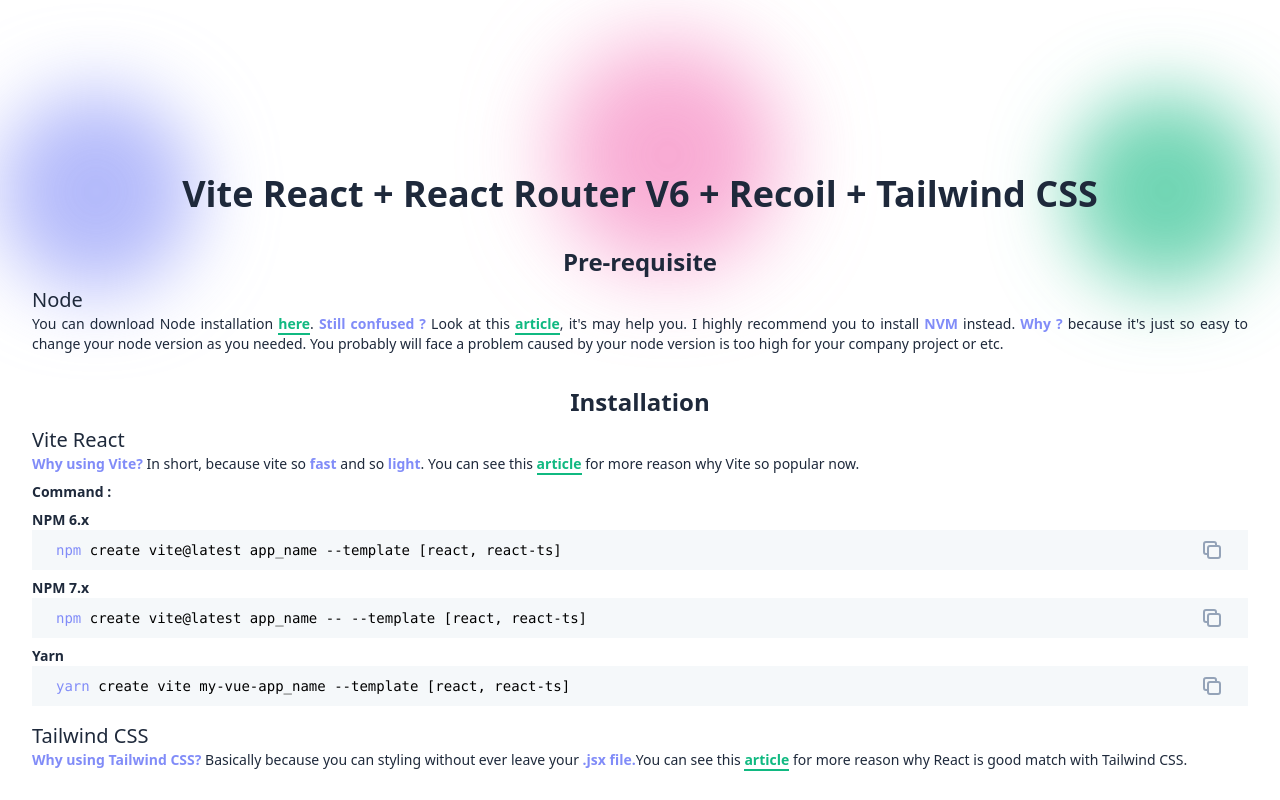
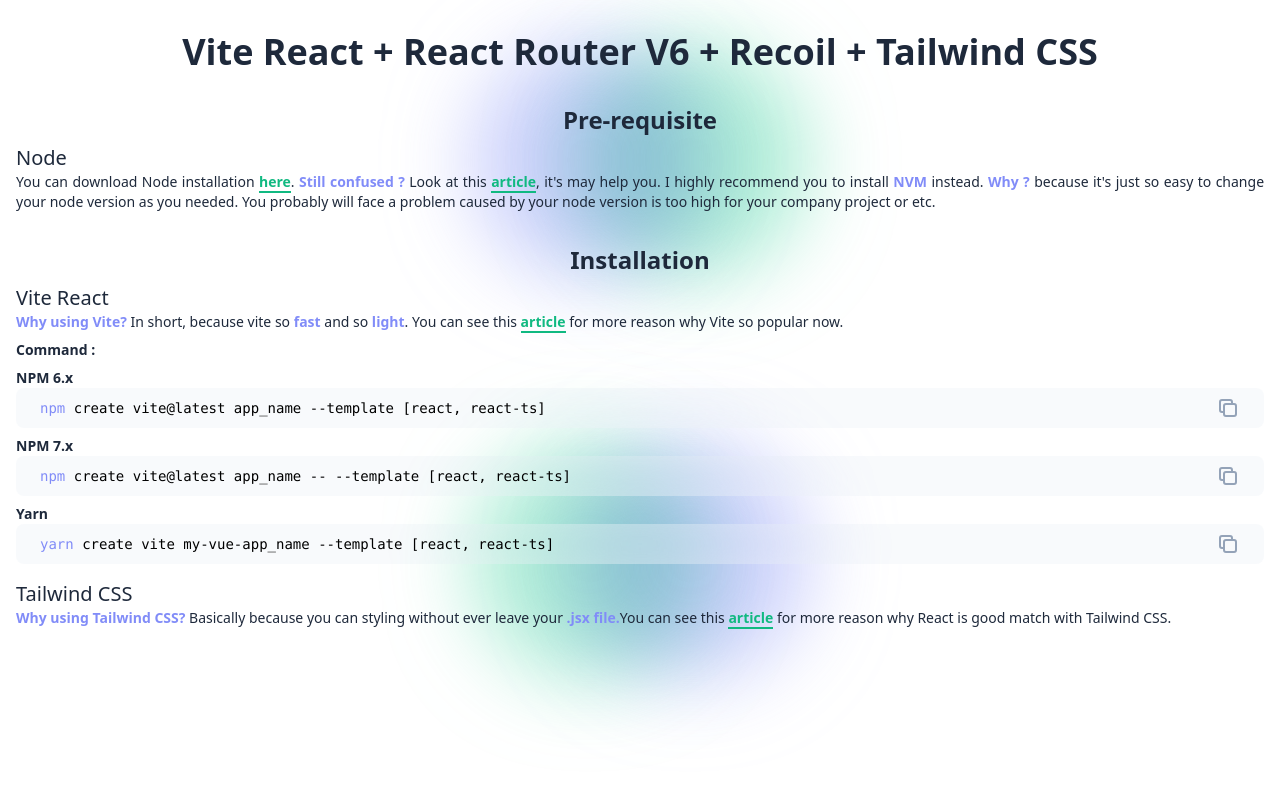
Before and after one commit to fueremi/Vite_React-2022-How_To, a React (Vite) app: page / in a window 1280 px wide. Built offline with nearby package versions, Linux system fonts and the light colour scheme.

Commit message:
fix(style): fixing style

```diff
--- a/src/pages/Index.jsx
+++ b/src/pages/Index.jsx
@@ -1,12 +1,11 @@
 const Index = () => {
   return (
-    <div className="w-screen h-screen overflow-y-auto">
-      <div className="flex justify-center items-center h-full relative max-h-lg">
-        <div className="w-52 h-52 bg-indigo-400 rounded-full absolute top-20 left-0 mix-blend-multiply filter blur-2xl opacity-60 animate-blob"></div>
-        <div className="w-52 h-52 bg-emerald-500 rounded-full absolute top-20 right-0 mix-blend-multiply filter blur-2xl opacity-60 animate-blob animation-delay-2000"></div>
-        <div className="w-52 h-52 bg-pink-400 rounded-full absolute top-24 mix-blend-multiply filter blur-2xl opacity-60 animate-blob animation-delay-4000"></div>
-
-        <div className="relative px-8 top-20">
+    <div className="w-screen h-screen overflow-y-scroll">
+      <div className="absolute left-[calc(50%-50px)] top-40 -translate-x-1/2 -translate-y-1/2 w-60 h-60 bg-indigo-400 -z-10 rounded-full mix-blend-multiply filter blur-2xl opacity-40"></div>
+      <div className="absolute  left-[calc(50%+50px)] top-40 -translate-x-1/2 -translate-y-1/2 w-60 h-60 bg-emerald-400 -z-10 rounded-full mix-blend-multiply filter blur-2xl opacity-40  animation-delay-2000"></div>
+      <div className="absolute left-[calc(50%+50px)] bottom-0 -translate-x-1/2 -translate-y-1/2 w-60 h-60 bg-indigo-400 -z-10 rounded-full mix-blend-multiply filter blur-2xl opacity-40"></div>
+      <div className="absolute left-[calc(50%-50px)] bottom-0 -translate-x-1/2 -translate-y-1/2 w-60 h-60 bg-emerald-400 -z-10 rounded-full mix-blend-multiply filter blur-2xl opacity-40  animation-delay-2000"></div>
+      <div className="h-full py-8 px-4">
         <h1 className="font-bold text-4xl text-slate-800 text-center">
           Vite React + React Router V6 + Recoil + Tailwind CSS
         </h1>
@@ -67,9 +66,9 @@
                 Why using Vite?
               </span>{" "}
               In short, because vite so{" "}
-                <span className="font-semibold text-indigo-400">fast</span> and
-                so <span className="font-semibold text-indigo-400">light</span>.
-                You can see this{" "}
+              <span className="font-semibold text-indigo-400">fast</span> and so{" "}
+              <span className="font-semibold text-indigo-400">light</span>. You
+              can see this{" "}
               <a
                 href="https://dev.to/d4rkener/why-you-should-use-vite-2dh9"
                 target="_blank"
@@ -83,10 +82,10 @@
               Command :
             </div>
             <h4 className="font-semibold text-sm text-slate-800">NPM 6.x</h4>
-              <div className="flex justify-between items-center bg-[#F5F8FA] py-2 px-6 mb-2">
+            <div className="flex justify-between items-center bg-slate-100 backdrop-filter backdrop-blur-xl bg-opacity-50 rounded-lg py-2 px-6 mb-2">
               <code className="rounded-lg font-normal text-sm text-dark-800">
-                  <span className="text-indigo-400">npm</span> create
-                  vite@latest app_name --template [react, react-ts]
+                <span className="text-indigo-400">npm</span> create vite@latest
+                app_name --template [react, react-ts]
               </code>
               <span className="text-slate-400 hover:text-slate-800 hover:cursor-pointer">
                 <svg
@@ -107,10 +106,10 @@
             </div>
 
             <h4 className="font-semibold text-sm text-slate-800">NPM 7.x</h4>
-              <div className="flex justify-between items-center bg-[#F5F8FA] py-2 px-6 mb-2">
+            <div className="flex justify-between items-center bg-slate-100 backdrop-filter backdrop-blur-xl bg-opacity-50 rounded-lg py-2 px-6 mb-2">
               <code className="rounded-lg font-normal text-sm text-dark-800">
-                  <span className="text-indigo-400">npm</span> create
-                  vite@latest app_name -- --template [react, react-ts]
+                <span className="text-indigo-400">npm</span> create vite@latest
+                app_name -- --template [react, react-ts]
               </code>
               <span className="text-slate-400 hover:text-slate-800 hover:cursor-pointer">
                 <svg
@@ -131,7 +130,7 @@
             </div>
 
             <h4 className="font-semibold text-sm text-slate-800">Yarn</h4>
-              <div className="flex justify-between items-center bg-[#F5F8FA] py-2 px-6">
+            <div className="flex justify-between items-center bg-slate-100 backdrop-filter backdrop-blur-xl bg-opacity-50 rounded-lg py-2 px-6">
               <code className="rounded-lg font-normal text-sm text-dark-800">
                 <span className="text-indigo-400">yarn</span> create vite
                 my-vue-app_name --template [react, react-ts]
@@ -155,17 +154,13 @@
             </div>
           </div>
           <div className="mb-4">
-              <h3 className="font-medium text-xl text-slate-800">
-                Tailwind CSS
-              </h3>
+            <h3 className="font-medium text-xl text-slate-800">Tailwind CSS</h3>
             <p className="text-justify font-normal text-sm text-slate-800">
               <span className="font-semibold text-indigo-400">
                 Why using Tailwind CSS?
               </span>{" "}
               Basically because you can styling without ever leave your{" "}
-                <span className="font-semibold text-indigo-400">
-                  .jsx file.
-                </span>
+              <span className="font-semibold text-indigo-400">.jsx file.</span>
               You can see this{" "}
               <a
                 href="https://blog.bitsrc.io/5-reasons-to-use-tailwind-css-with-react-native-1e7999c40b2e"
@@ -180,7 +175,6 @@
         </section>
       </div>
     </div>
-    </div>
   );
 };
 
--- a/tailwind.config.js
+++ b/tailwind.config.js
@@ -8,16 +8,16 @@
       keyframes: {
         blob: {
           "0%": {
-            transform: "translate(0px, 0px) scale(1)",
+            transform: "scale(1)",
           },
           "33%": {
-            transform: "translate(30px, -50px) scale(1.1)",
+            transform: "scale(1.1)",
           },
           "66%": {
-            transform: "translate(-20px, 20px) scale(0.9)",
+            transform: "scale(0.9)",
           },
           "100%": {
-            transform: "translate(0px, 0px) scale(1)",
+            transform: "scale(1)",
           },
         },
       },
```
Lines whose indentation alone changed are shown as unchanged.
